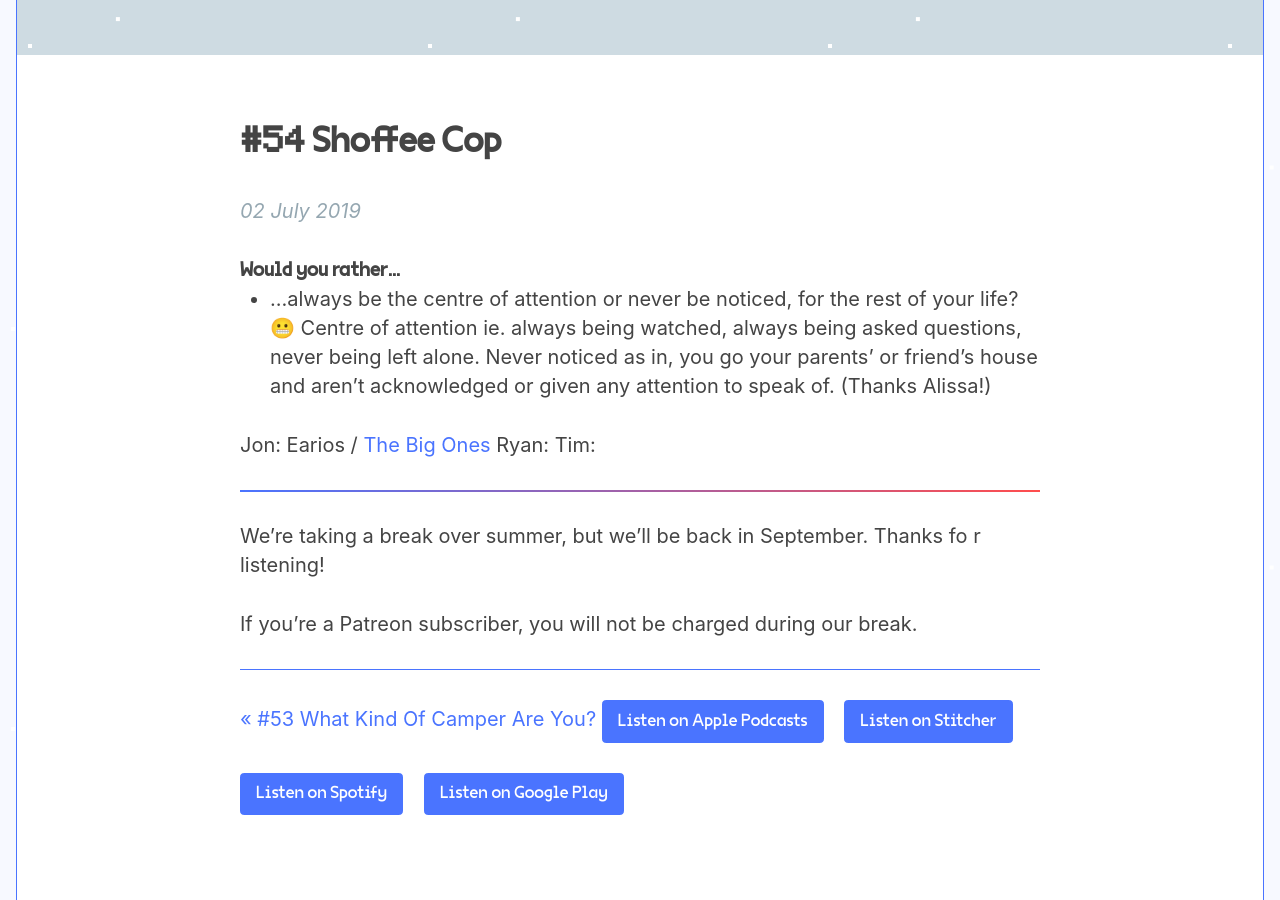
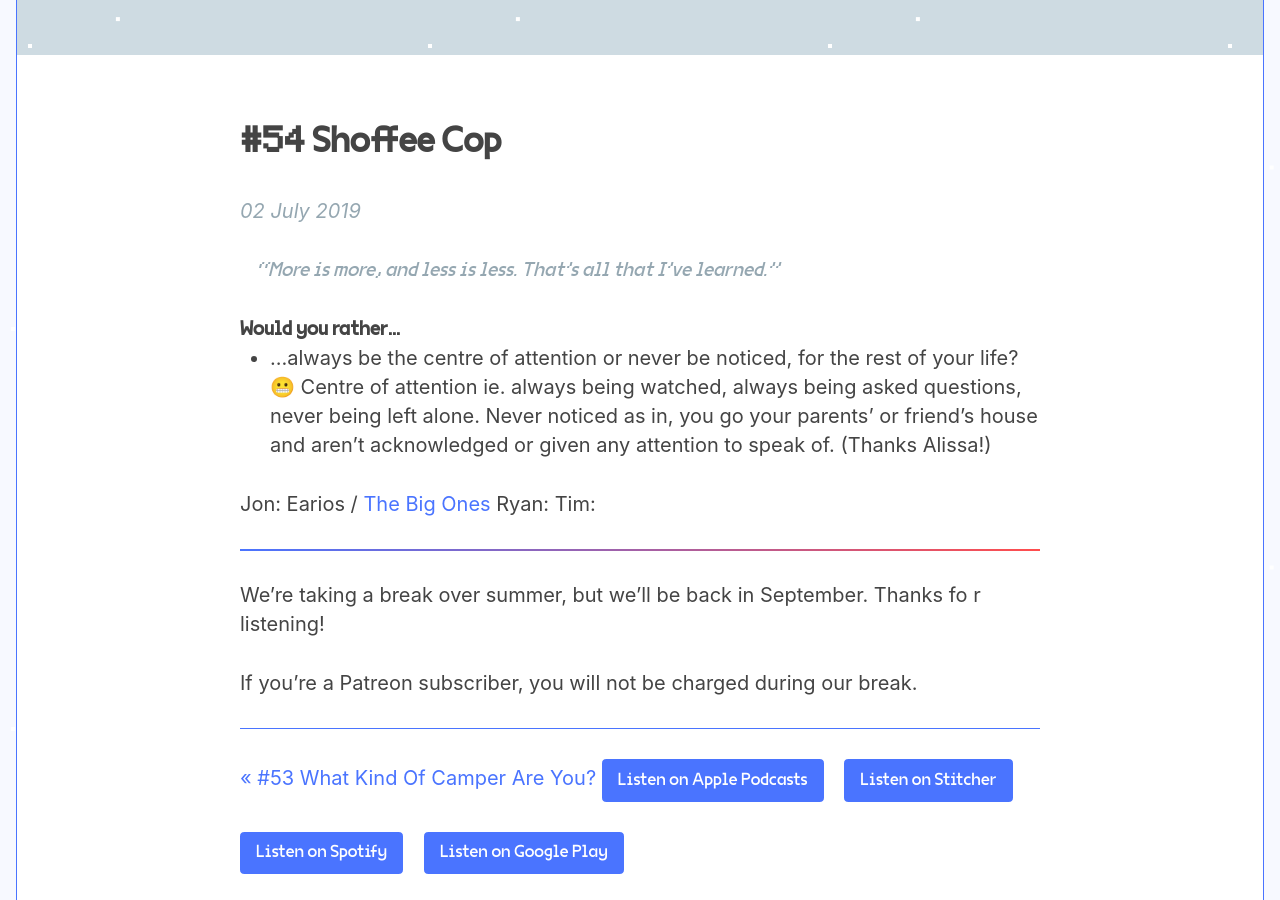
Before and after one commit to jondueck/whatevertown, a Jekyll site: the page built from _posts/2019-07-02-number-54-shoffee-cop.markdown, in a window 1280 px wide and 900 px high, scrolled down 456 px. Built offline with Jekyll 4.4.1, drawn with Linux system fonts in a browser that asks for light colours; some web fonts are replaced; comment, search, counter and statistics services are not loaded.

Commit message:
Updated Number 54 Shoffee Cop

```diff
--- a/_posts/2019-07-02-number-54-shoffee-cop.markdown
+++ b/_posts/2019-07-02-number-54-shoffee-cop.markdown
@@ -7,6 +7,8 @@ episode_type: full
 episode: 54
 artwork: "/dist/artwork/artwork_default.jpg"
 ---
+
+> “More is more, and less is less. That's all that I've learned.”
 
 ### Would you rather…
 - …always be the centre of attention or never be noticed, for the rest of your life? 😬 Centre of attention ie. always being watched, always being asked questions, never being left alone. Never noticed as in, you go your parents’ or friend’s house and aren’t acknowledged or given any attention to speak of. (Thanks Alissa!)
```
